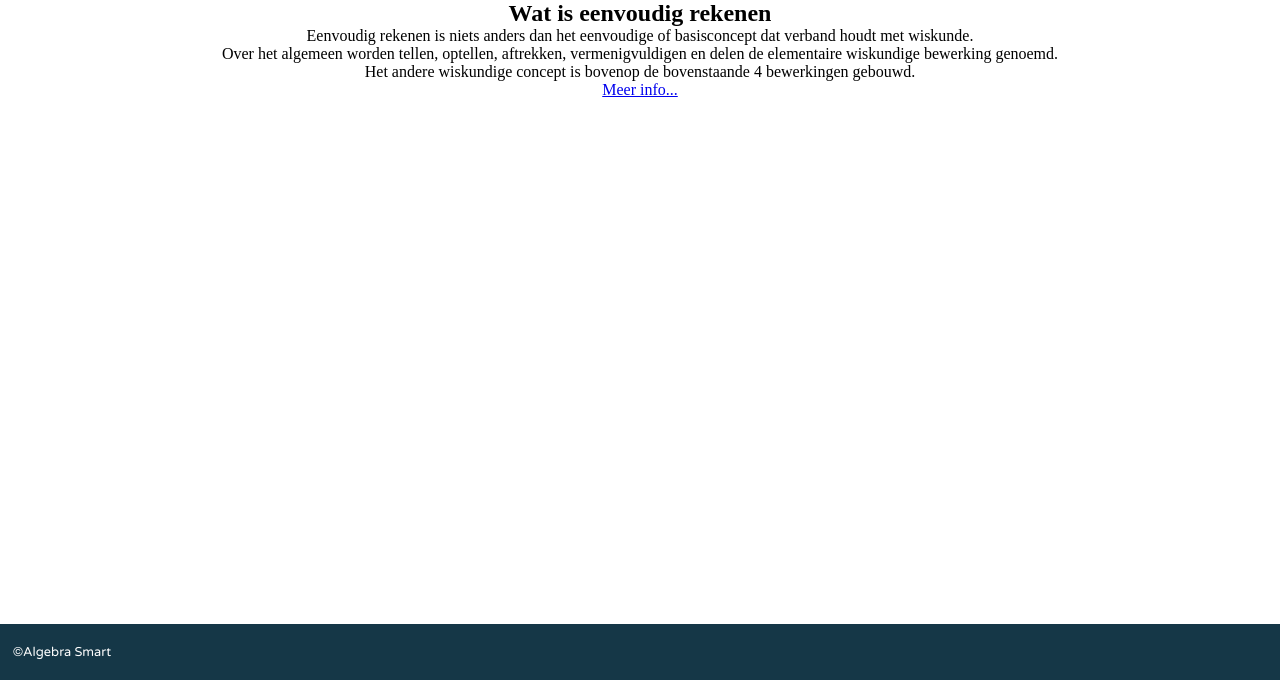
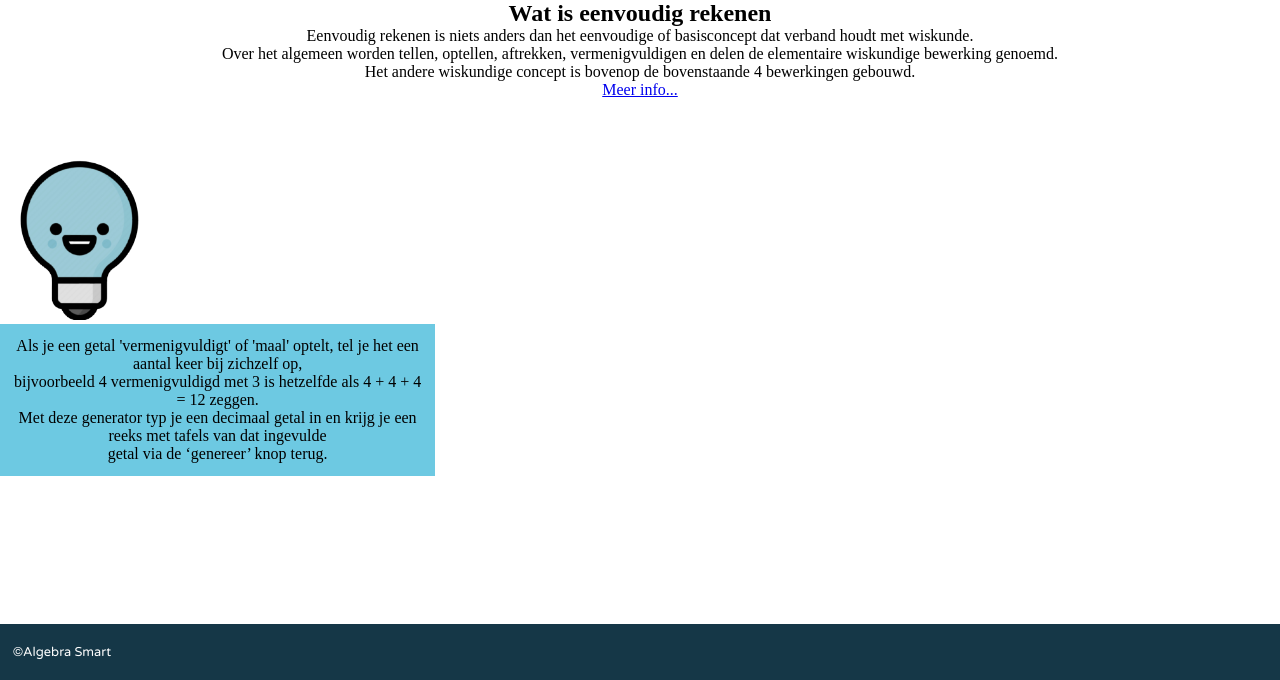
Before and after one commit to SiwaniV/ALA_p4_groep2, a PHP site: page /eenvoudigrekenen.html in a window 1280 px wide. Shown: the part 120-800 px from the top of the page. Run offline with PHP 8.4, Linux system fonts and the light colour scheme.

Commit message:
CSS ge-updated

```diff
--- a/CSS/eenvoudrekenen.css
+++ b/CSS/eenvoudrekenen.css
@@ -99,6 +99,20 @@
         text-align: center;
     }
 
+    .lamp img {
+        height: 20vh;
+    }
+
+    #blok-1 {
+        display: flex;
+    }
+
+    #uitleg {
+        background-color: var(--uitlegbackground);
+        width: 32vw;
+        padding: 1vw;
+    }
+
     footer {
         position: absolute;
         bottom: 0;
--- a/eenvoudigrekenen.html
+++ b/eenvoudigrekenen.html
@@ -47,12 +47,21 @@
             <p>Eenvoudig rekenen is niets anders dan het eenvoudige of basisconcept dat verband houdt met wiskunde. <br>Over het algemeen worden tellen,
                 optellen, aftrekken, vermenigvuldigen en delen de elementaire wiskundige bewerking genoemd.<br> Het andere wiskundige concept is
                 bovenop de bovenstaande 4 bewerkingen gebouwd.</p>
-                <p><a href="http://www.allesoverrekenen.nl/10x-handig-rekenen/" target="_blank">Meer info...</a></p>
+                <p id="info"><a href="http://www.allesoverrekenen.nl/10x-handig-rekenen/" target="_blank">Meer info...</a></p>
         </section>
 
-        <section>
-            <article>
-                <img>
+        <section id="blok-1">
+            <article class="lamp">
+                <img src="lamp.png">
+                <article id="uitleg">
+                    <p>Als je een getal 'vermenigvuldigt' of 'maal' optelt,
+                        tel je het een aantal keer bij zichzelf op,<br> bijvoorbeeld 4 vermenigvuldigd
+                        met 3 is hetzelfde als 4 + 4 + 4 = 12 zeggen.<br>
+
+                        Met deze generator typ je een decimaal getal in
+                        en krijg je een reeks met tafels van dat ingevulde<br>
+                        getal via de ‘genereer’ knop terug.</p>
+                </article>
             </article>
         </section>
     </main>
```
